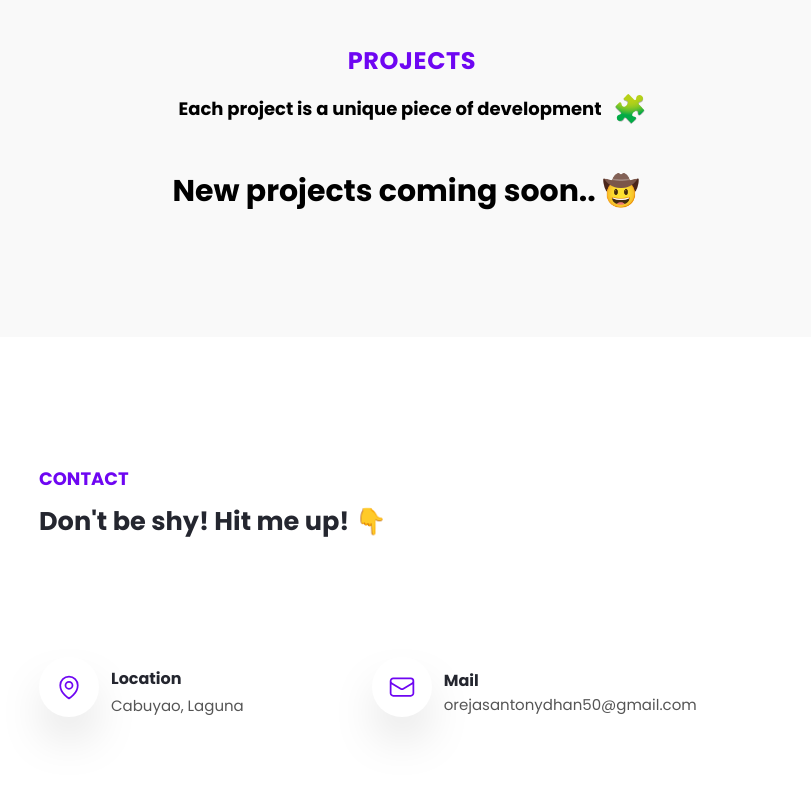
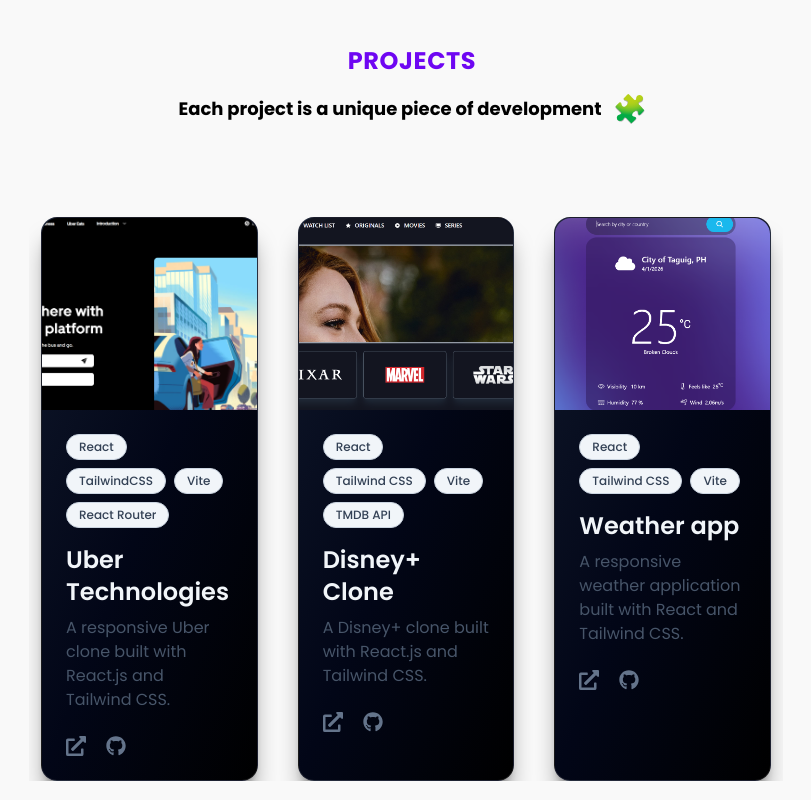
Before and after one commit to Dhan25/dhandotdev, a React (Vite) app: page / in a window 1280 px wide. Shown: the part 1800-2600 px from the top of the page, without its empty margins (241-1052 px from the left). Built offline with nearby package versions, Linux system fonts and the light colour scheme.

Commit message:
finished portfolio

```diff
--- a/src/components/FeaturedProjects.jsx
+++ b/src/components/FeaturedProjects.jsx
@@ -1,118 +1,162 @@
-// import { FaGithub, FaExternalLinkAlt } from "react-icons/fa";
+import { FaGithub, FaExternalLinkAlt } from "react-icons/fa";
 import uberCLone from "../assets/UberClone-bg.png";
 import disneyClone from "../assets/disney-clone.png";
+import weatherApp from "../assets/weather-app.png";
 
 const projects = [
   {
-    title: "SaaS Landing Page",
-    description:
-      "A beautiful landing page app using React and Tailwind.",
+    title: "Uber Technologies",
+    description: "A responsive Uber clone built with React.js and Tailwind CSS.",
     image: uberCLone,
-    tech: ["React", "TailwindCSS", "Supabase"],
-    live: "#",
-    github: "#",
+    tech: ["React", "TailwindCSS", "Vite", "React Router"],
+    live: "https://uber-technologies-clone.vercel.app/",
+    github: "http://github.com/Dhan25/uber-technologies-clone",
   },
   {
-    title: "Orbit Analytics Dashboard",
-    description:
-      "Interactive analytics dashboard with data visualization and filtering capabilities.",
+    title: "Disney+ Clone",
+    description: "A Disney+ clone built with React.js and Tailwind CSS.",
     image: disneyClone,
-    tech: ["TypeScript", "D3.js", "Next.js"],
-    live: "#",
-    github: "#",
+    tech: ["React", "Tailwind CSS", "Vite", "TMDB API"],
+    live: "https://disney-clone-1gqr.vercel.app/",
+    github: "https://github.com/Dhan25/Disney-Clone",
   },
   {
-    title: "E-commerce Platform",
+    title: "Weather app",
     description:
-      "Full-featured e-commerce platform with user authentication and payment processing.",
-    image: disneyClone,
-    tech: ["React", "Node.js", "Stripe"],
-    live: "#",
-    github: "#",
+      "A responsive weather application built with React and Tailwind CSS.",
+    image: weatherApp,
+    tech: ["React", "Tailwind CSS", "Vite"],
+    live: "https://weather-app-one-eta-82.vercel.app/",
+    github: "https://github.com/Dhan25/weather-app",
   },
 ];
 
 const FeaturedProjects = () => {
   return (
-    // <section className="relative w-full px-3 overflow-hidden">
+    <section className="relative w-full px-3 overflow-hidden">
+      {/* Cards */}
+      <div className="mt-20 grid grid-cols-1 md:grid-cols-2 lg:grid-cols-3 gap-10">
+        {projects.map((project) => (
+          <article
+            key={project.title}
+            className="
+              group rounded-2xl
+              bg-gradient-to-br from-slate-900 via-slate-950 to-black
+              border border-white/10
+              shadow-xl shadow-black/40
+              transition-all duration-500
+              hover:-translate-y-3
+              hover:shadow-secondary/30"
+          >
+            {/* Image */}
+            <div className="h-48 overflow-hidden rounded-t-2xl">
+              <img
+                src={project.image}
+                alt={project.title}
+                loading="lazy"
+                className="h-full w-full object-cover transition-transform duration-500 group-hover:scale-105"
+              />
+            </div>
 
-    //   {/* Cards */}
-    //   <div className="mt-20 grid grid-cols-1 md:grid-cols-2 lg:grid-cols-3 gap-10">
-    //     {projects.map((project) => (
-    //       <article
-    //         key={project.title}
-    //         className="
-    //           group rounded-2xl bg-gray-100 dark:bg-black
-    //           border border-white/5
-    //           shadow-lg
-    //           transition-all duration-500
-    //           hover:-translate-y-3 hover:shadow-secondary/20
-    //         "
-    //       >
-    //         {/* Image */}
-    //         <div className="h-48 overflow-hidden rounded-t-2xl">
-    //           <img
-    //             src={project.image}
-    //             alt={project.title}
-    //             loading="lazy"
-    //             className="h-full w-full object-cover transition-transform duration-500 group-hover:scale-105"
-    //           />
-    //         </div>
+            {/* Content */}
+            <div className="p-6">
+              {/* Tech */}
+              <div className="mb-4 flex flex-wrap gap-2">
+                {project.tech.map((item) => (
+                  <span
+                    key={item}
+                    className="
+                      rounded-full
+                      px-3 py-1
+                      text-[10px]
+                      sm:text-xs
+                      lg:text-[11px]
+                      xl:text-xs
+                      font-medium
+                      border border-slate-300 dark:border-white/10
+                      bg-slate-100 dark:bg-white/5
+                      text-slate-700 dark:text-slate-200
+                    "
+                  >
+                    {item}
+                  </span>
+                ))}
+              </div>
 
-    //         {/* Content */}
-    //         <div className="p-6">
-    //           {/* Tech */}
-    //           <div className="mb-4 flex flex-wrap gap-2">
-    //             {project.tech.map((item) => (
-    //               <span
-    //                 key={item}
-    //                 className="
-    //                   rounded-full border border-white/10
-    //                   bg-white/5 px-3 py-1
-    //                   text-xs font-medium text-slate-300
-    //                 "
-    //               >
-    //                 {item}
-    //               </span>
-    //             ))}
-    //           </div>
+              {/* Title */}
+              <h3
+                className="
+                  font-semibold
+                  text-base
+                  sm:text-lg
+                  lg:text-xl
+                  xl:text-2xl
+                  text-slate-100
+                "
+              >
+                {project.title}
+              </h3>
 
-    //           {/* Title */}
-    //           <h3 className="text-xl font-semibold text-white">
-    //             {project.title}
-    //           </h3>
+              {/* Description */}
+              <p
+                className="
+                  mt-2
+                  text-sm
+                  sm:text-base
+                  lg:text-sm
+                  xl:text-base
+                  leading-relaxed
+                  text-slate-600 dark:text-slate-400
+                "
+              >
+                {project.description}
+              </p>
 
-    //           {/* Description */}
-    //           <p className="mt-2 text-slate-400 text-sm leading-relaxed">
-    //             {project.description}
-    //           </p>
+              {/* Links */}
+              <div className="mt-6 flex gap-5 text-xl text-slate-400">
+                {project.live !== "#" && (
+                  <a
+                    href={project.live}
+                    target="_blank"
+                    rel="noopener noreferrer"
+                    className="
+                      text-lg
+                      sm:text-xl
+                      lg:text-lg
+                      xl:text-xl
+                      text-slate-500 dark:text-slate-400
+                      transition-colors duration-300
+                      hover:text-secondary
+                    "
+                  >
+                    <FaExternalLinkAlt />
+                  </a>
+                )}
 
-    //           {/* Links */}
-    //           <div className="mt-6 flex gap-5 text-xl text-slate-400">
-    //             <a
-    //               href={project.live}
-    //               target="_blank"
-    //               rel="noopener noreferrer"
-    //               className="hover:text-secondary transition-colors"
-    //             >
-    //               <FaExternalLinkAlt />
-    //             </a>
-
-    //             <a
-    //               href={project.github}
-    //               target="_blank"
-    //               rel="noopener noreferrer"
-    //               className="hover:text-secondary transition-colors"
-    //             >
-    //               <FaGithub />
-    //             </a>
-    //           </div>
-    //         </div>
-    //       </article>
-    //     ))}
-    //   </div>
-    // </section>
-    <div></div>
+                {project.github !== "#" && (
+                  <a
+                    href={project.github}
+                    target="_blank"
+                    rel="noopener noreferrer"
+                    className="
+                      text-lg
+                      sm:text-xl
+                      lg:text-lg
+                      xl:text-xl
+                      text-slate-500 dark:text-slate-400
+                      transition-colors duration-300
+                      hover:text-secondary
+                    "
+                  >
+                    <FaGithub />
+                  </a>
+                )}
+              </div>
+            </div>
+          </article>
+        ))}
+      </div>
+    </section>
   );
 };
 
--- a/src/components/Navbar.jsx
+++ b/src/components/Navbar.jsx
@@ -28,7 +28,7 @@
   }, [])
 
   return (
-    <div className={`fixed top-0 left-0 py-6 px-4 w-screen shadow-md xl:px-12 xl:py-6 bg-white z-10 dark:bg-slate-900 ${isScrolled ? 'py-3 bg-transparent dark:bg-transparent backdrop-blur-md shadow-xs': 'py-3'}`} >
+    <div className={`fixed top-0 left-0 py-6 px-4 w-screen shadow-md xl:px-12 xl:py-6 bg-white z-10 dark:bg-slate-900 ${isScrolled ? 'bg-transparent dark:bg-transparent backdrop-blur-md shadow-xs': 'py-3'}`} >
       <nav className="flex items-center justify-between md:px-4 lg:ml-24">
         <a href="" className="font-bold tracking-wider text-[16px] dark:text-white flex items-center">
           <h1 className="text-secondary">Dhan.</h1><span>dev</span>
--- a/src/sections/Footer.jsx
+++ b/src/sections/Footer.jsx
@@ -4,7 +4,7 @@
 
 const Footer = () => {
   return (
-    <div className="w-full bg-primary">
+    <div className="w-full bg-black">
       <div className="xl:px-64 flex flex-col md:flex-row md:justify-between items-center xl:p-[4rem] p-[3rem]">
         <h1 className="text-white font-bold text-center text-[18px]">
           Copyright © 2024. All rights are reserved
--- a/src/sections/Home.jsx
+++ b/src/sections/Home.jsx
@@ -28,8 +28,9 @@
     >
       <div className="mx-auto w-full max-w-6xl text-center md:text-left">
         <div className="grid grid-cols-1 lg:grid-cols-2 items-center gap-12 lg:gap-20">
+
           {/* Content */}
-          <div className="order-2 lg:order-1 mt-6">
+          <div className="order-2 lg:order-1 mt-12">
             <h1
               id="hero-heading"
               className="
--- a/src/sections/Projects.jsx
+++ b/src/sections/Projects.jsx
@@ -11,16 +11,16 @@
       <div className="flex justify-center gap-2" data-aos='fade-down' data-aos-delay='400'>
         <p className="xl:ml-3 md:ml-10 font-bold mt-4 text-lg text-center md:flex items-center dark:text-white">Each project is a unique piece of development <img src={puzzle} alt="" className="w-8 hidden md:flex md:ml-3"/></p>
       </div>
-      <p className="text-center mt-12 md:text-3xl text-lg font-bold dark:text-white">New projects coming soon.. 🤠</p>
+      {/* <p className="text-center mt-12 md:text-3xl text-lg font-bold dark:text-white">New projects coming soon.. 🤠</p> */}
       {/* <div className="xl:grid xl:grid-cols-1 flex-wrap items-center mt-[3%] space-y-8">
         {projectCardsLink.map((product) => (
           <ProjectCards key={product.image} {...product} />
         ))}
         <Buttons />
       </div> */}
-      {/* <div className="w-full h-full">
+      <div className="w-full mt-3" data-aos='fade-up' data-aos-delay='400'>
         <FeaturedProjects/>
-      </div> */}
+      </div>
     </div>
   );
 };
```
Also changed, not shown: src/assets/Weather-app.png (added).
